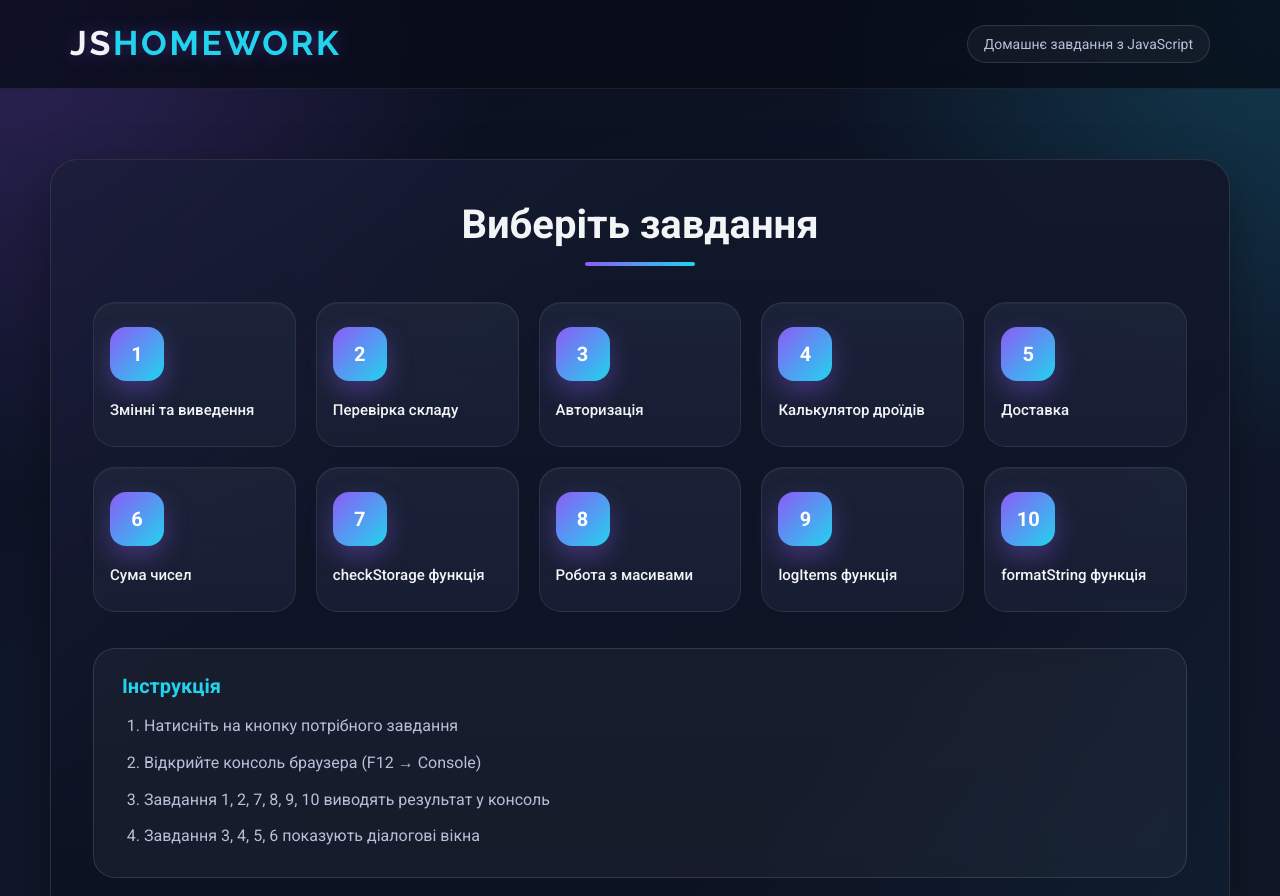
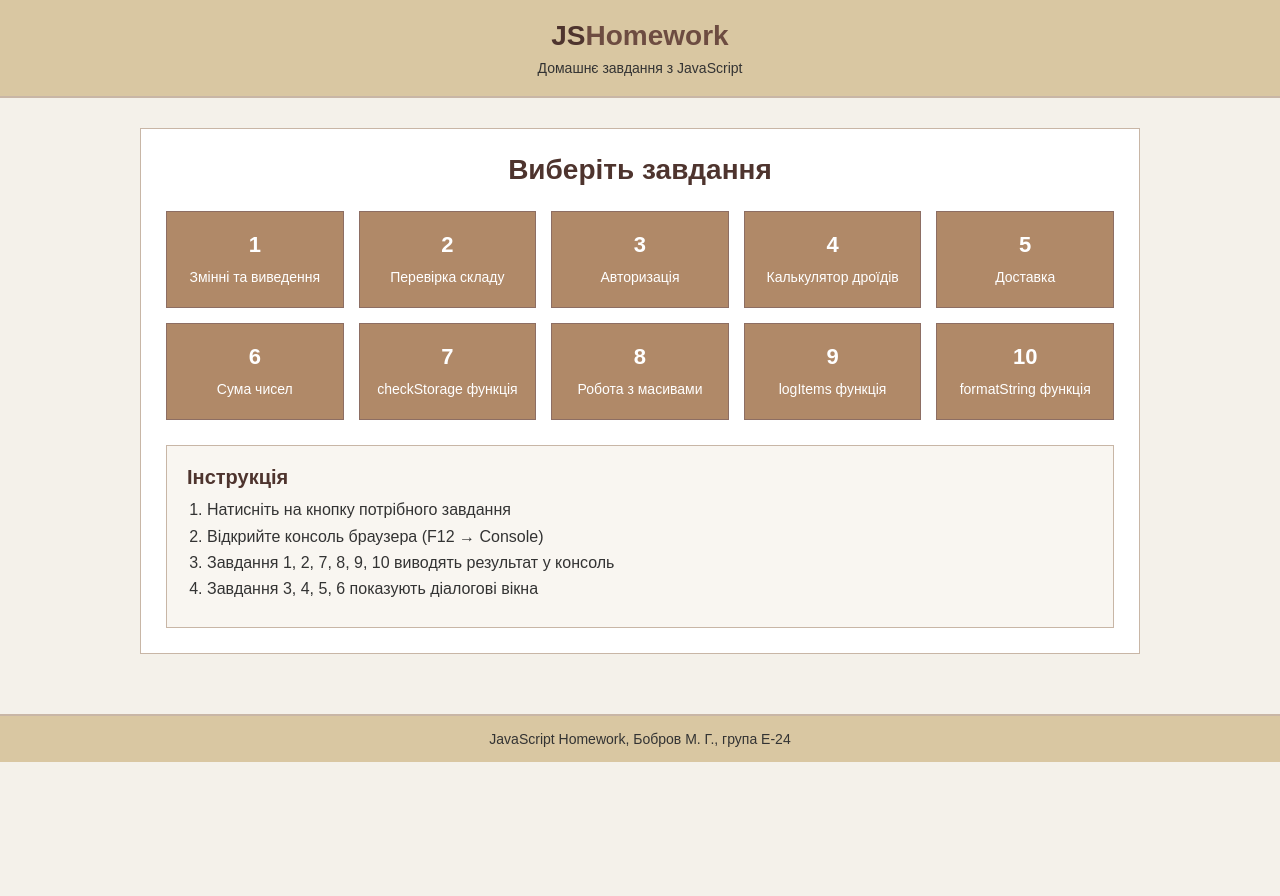
Before and after one commit to shevchenk111/js-homework, a plain HTML site: page index.html in a window 1280 px wide. Shown: the top 896 px of the page. After the commit the page ends 800 px from the top, so only its background shows below. Drawn offline with nearby package versions, Linux system fonts and the light colour scheme.

Commit message:
Update styles.css

```diff
--- a/css/styles.css
+++ b/css/styles.css
@@ -1,15 +1,12 @@
 :root {
-  --bg-main: #0b1020;
-  --bg-secondary: #151b31;
-  --card-bg: rgba(20, 27, 49, 0.82);
-  --card-strong: #1e2745;
-  --accent: #8b5cf6;
-  --accent-secondary: #22d3ee;
-  --accent-hover: #a78bfa;
-  --text-main: #f3f4f6;
-  --text-soft: #b8c0d9;
-  --border: rgba(255, 255, 255, 0.12);
-  --shadow: 0 20px 50px rgba(0, 0, 0, 0.35);
+  --main-bg: #f4f1ea;
+  --block-bg: #ffffff;
+  --header-bg: #d9c7a2;
+  --button-bg: #b08968;
+  --button-hover: #8d6e63;
+  --title-color: #4e342e;
+  --text-color: #333333;
+  --border-color: #c8b6a6;
 }
 
 *,
@@ -18,19 +15,11 @@
   box-sizing: border-box;
 }
 
-html {
-  scroll-behavior: smooth;
-}
-
 body {
   margin: 0;
-  font-family: 'Roboto', 'Arial', sans-serif;
-  color: var(--text-main);
-  background:
-    radial-gradient(circle at top left, rgba(139, 92, 246, 0.28), transparent 30%),
-    radial-gradient(circle at top right, rgba(34, 211, 238, 0.2), transparent 28%),
-    linear-gradient(160deg, #090d1a 0%, #0f172a 45%, #111827 100%);
-  min-height: 100vh;
+  font-family: Arial, sans-serif;
+  background-color: var(--main-bg);
+  color: var(--text-color);
 }
 
 h1,
@@ -57,100 +46,60 @@ button {
 }
 
 .container {
-  width: min(1180px, 100%);
+  width: 100%;
+  max-width: 1000px;
   margin: 0 auto;
-  padding: 0 20px;
+  padding: 0 15px;
+}
+
+.header {
+  background-color: var(--header-bg);
+  padding: 20px 0;
+  border-bottom: 2px solid var(--border-color);
+}
+
+.header-container {
+  text-align: center;
+}
+
+.logo {
+  font-size: 28px;
+  font-weight: bold;
+  color: var(--title-color);
+}
+
+.logo-part {
+  color: #6d4c41;
+}
+
+.subtitle {
+  margin-top: 8px;
+  font-size: 14px;
+  color: var(--text-color);
 }
 
 .section {
-  padding: 70px 0 50px;
+  padding: 30px 0;
 }
 
-.header {
-  position: sticky;
-  top: 0;
-  z-index: 20;
-  backdrop-filter: blur(14px);
-  background: rgba(8, 12, 24, 0.78);
-  border-bottom: 1px solid rgba(255, 255, 255, 0.08);
-}
-
-.header-container {
-  display: flex;
-  justify-content: space-between;
-  align-items: center;
-  min-height: 88px;
-  gap: 20px;
-}
-
-.logo {
-  font-family: 'Raleway', sans-serif;
-  font-size: 34px;
-  font-weight: 700;
-  letter-spacing: 0.08em;
-  text-transform: uppercase;
-  color: var(--text-main);
-  text-shadow: 0 0 18px rgba(139, 92, 246, 0.35);
-}
-
-.logo-part {
-  color: var(--accent-secondary);
-}
-
-.subtitle {
-  font-size: 14px;
-  color: var(--text-soft);
-  padding: 10px 16px;
-  border: 1px solid var(--border);
-  border-radius: 999px;
-  background: rgba(255, 255, 255, 0.04);
+.section-title {
+  text-align: center;
+  font-size: 28px;
+  margin-bottom: 25px;
+  color: var(--title-color);
 }
 
 .tasks-section .container {
-  position: relative;
-  overflow: hidden;
-  background: linear-gradient(180deg, rgba(18, 24, 43, 0.94), rgba(13, 18, 34, 0.94));
-  border: 1px solid var(--border);
-  border-radius: 28px;
-  padding: 42px;
-  box-shadow: var(--shadow);
-}
-
-.tasks-section .container::before {
-  content: '';
-  position: absolute;
-  inset: 0;
-  background:
-    linear-gradient(135deg, rgba(139, 92, 246, 0.08), transparent 35%),
-    linear-gradient(315deg, rgba(34, 211, 238, 0.06), transparent 30%);
-  pointer-events: none;
-}
-
-.section-title {
-  position: relative;
-  margin-bottom: 36px;
-  text-align: center;
-  font-size: 40px;
-  font-weight: 700;
-  line-height: 1.15;
-}
-
-.section-title::after {
-  content: '';
-  display: block;
-  width: 110px;
-  height: 4px;
-  margin: 14px auto 0;
-  border-radius: 999px;
-  background: linear-gradient(90deg, var(--accent), var(--accent-secondary));
+  background-color: var(--block-bg);
+  border: 1px solid var(--border-color);
+  padding: 25px;
 }
 
 .tasks-list {
-  position: relative;
   display: grid;
   grid-template-columns: repeat(5, 1fr);
-  gap: 20px;
-  margin-bottom: 36px;
+  gap: 15px;
+  margin-bottom: 25px;
 }
 
 .task-item {
@@ -159,167 +108,79 @@ button {
 
 .task-btn {
   width: 100%;
-  min-height: 145px;
-  padding: 22px 16px;
-  border: 1px solid rgba(255, 255, 255, 0.08);
-  border-radius: 22px;
-  text-align: left;
-  background:
-    linear-gradient(180deg, rgba(255, 255, 255, 0.04), rgba(255, 255, 255, 0.02)),
-    var(--card-bg);
-  box-shadow: inset 0 1px 0 rgba(255, 255, 255, 0.04);
-  transition:
-    transform 220ms ease,
-    border-color 220ms ease,
-    box-shadow 220ms ease,
-    background 220ms ease;
+  padding: 20px 10px;
+  background-color: var(--button-bg);
+  color: white;
+  border: 1px solid #8d6e63;
+  text-align: center;
+  transition: background-color 0.3s ease;
 }
 
 .task-btn:hover,
 .task-btn:focus {
-  transform: translateY(-6px);
-  border-color: rgba(139, 92, 246, 0.7);
-  box-shadow:
-    0 14px 30px rgba(0, 0, 0, 0.28),
-    0 0 0 1px rgba(139, 92, 246, 0.25);
-  background:
-    linear-gradient(180deg, rgba(139, 92, 246, 0.14), rgba(34, 211, 238, 0.06)),
-    var(--card-strong);
+  background-color: var(--button-hover);
 }
 
 .task-number {
-  display: inline-flex;
-  align-items: center;
-  justify-content: center;
-  width: 54px;
-  height: 54px;
-  margin-bottom: 18px;
-  border-radius: 16px;
-  background: linear-gradient(135deg, var(--accent), var(--accent-secondary));
-  color: #ffffff;
-  font-size: 20px;
-  font-weight: 700;
-  box-shadow: 0 10px 25px rgba(139, 92, 246, 0.35);
+  display: block;
+  font-size: 22px;
+  font-weight: bold;
+  margin-bottom: 10px;
 }
 
 .task-name {
   display: block;
-  font-size: 15px;
-  line-height: 1.5;
-  font-weight: 500;
-  color: var(--text-main);
+  font-size: 14px;
+  line-height: 1.4;
 }
 
 .info-box {
-  position: relative;
-  padding: 26px 28px;
-  background: rgba(255, 255, 255, 0.04);
-  border: 1px solid var(--border);
-  border-radius: 22px;
-  backdrop-filter: blur(10px);
+  padding: 20px;
+  background-color: #f9f6f1;
+  border: 1px solid var(--border-color);
 }
 
 .info-title {
-  margin-bottom: 14px;
   font-size: 20px;
-  font-weight: 700;
-  color: var(--accent-secondary);
+  margin-bottom: 12px;
+  color: var(--title-color);
 }
 
 .info-list {
-  padding-left: 22px;
-  color: var(--text-soft);
-  line-height: 1.8;
+  padding-left: 20px;
 }
 
-.info-list li:not(:last-child) {
+.info-list li {
   margin-bottom: 8px;
 }
 
 .footer {
-  margin-top: 36px;
-  padding: 24px 0;
-  background: rgba(7, 10, 20, 0.88);
-  border-top: 1px solid rgba(255, 255, 255, 0.08);
+  background-color: var(--header-bg);
+  padding: 15px 0;
+  margin-top: 30px;
+  border-top: 2px solid var(--border-color);
 }
 
 .footer-text {
   text-align: center;
   font-size: 14px;
-  letter-spacing: 0.03em;
-  color: #98a2b3;
+  color: var(--text-color);
 }
 
-@media (max-width: 1100px) {
+@media (max-width: 900px) {
   .tasks-list {
     grid-template-columns: repeat(3, 1fr);
   }
 }
 
-@media (max-width: 768px) {
-  .header-container {
-    flex-direction: column;
-    justify-content: center;
-    padding: 18px 0;
-    text-align: center;
-  }
-
-  .section {
-    padding: 40px 0 24px;
-  }
-
-  .tasks-section .container {
-    padding: 26px 18px;
-    border-radius: 22px;
-  }
-
-  .section-title {
-    font-size: 30px;
-  }
-
+@media (max-width: 600px) {
   .tasks-list {
     grid-template-columns: repeat(2, 1fr);
-    gap: 16px;
-  }
-
-  .task-btn {
-    min-height: 130px;
   }
 }
 
-@media (max-width: 480px) {
-  .container {
-    padding: 0 14px;
-  }
-
-  .logo {
-    font-size: 28px;
-  }
-
-  .subtitle {
-    font-size: 13px;
-    padding: 8px 12px;
-  }
-
-  .section-title {
-    font-size: 26px;
-  }
-
+@media (max-width: 400px) {
   .tasks-list {
     grid-template-columns: 1fr;
   }
-
-  .task-btn {
-    min-height: 116px;
-    text-align: center;
-  }
-
-  .task-number {
-    margin-left: auto;
-    margin-right: auto;
-  }
-
-  .info-box {
-    padding: 20px 18px;
-  }
 }
```
